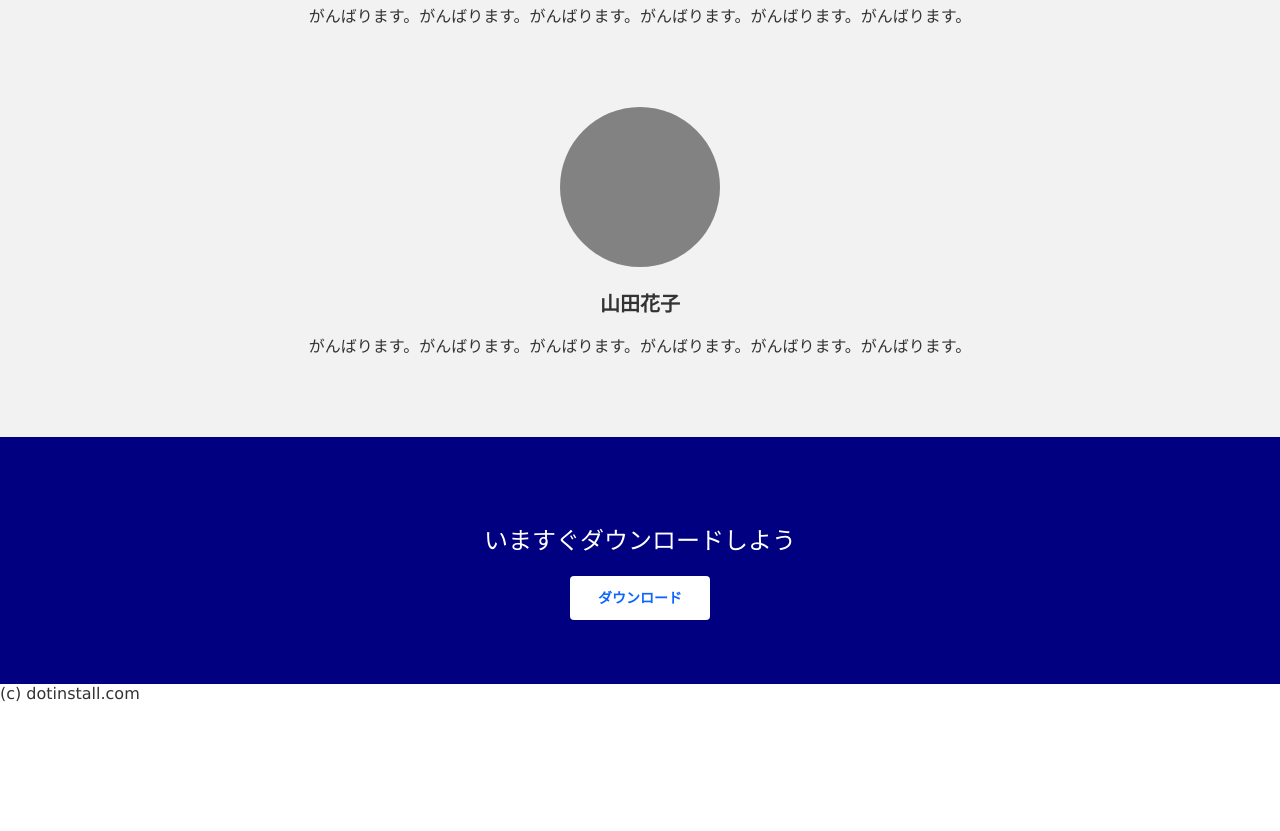
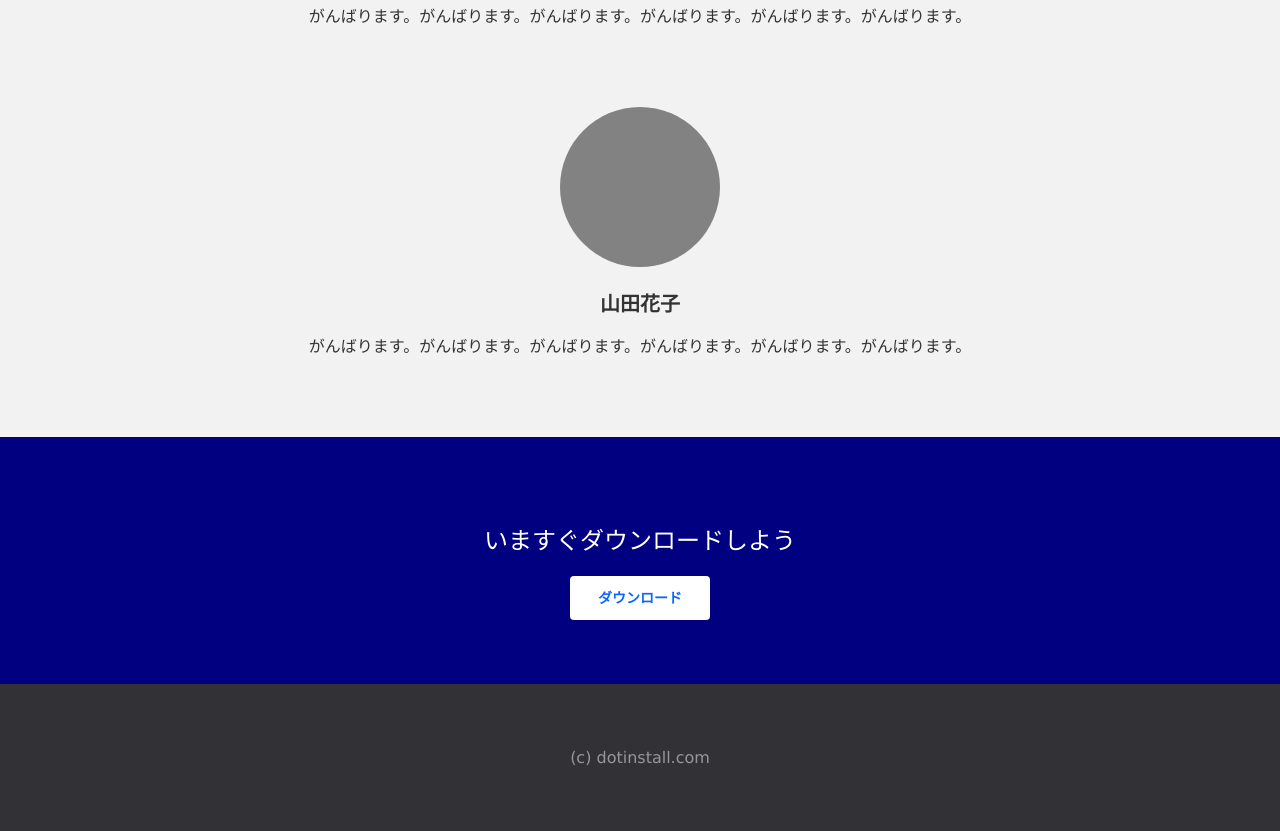
Before and after one commit to echizenyayota/echizenyayota.github.io, a plain HTML site: page index.html in a window 1280 px wide. Shown: the part 4078-4909 px from the top of the page. Before the commit the page ends 4781 px from the top, so only its background shows below. Drawn offline with Linux system fonts and the light colour scheme.

Commit message:
Add files via upload

```diff
--- a/css/styles.css
+++ b/css/styles.css
@@ -105,3 +105,10 @@ header img {
 .call-to-action .btn {
   margin: 0 auto;
 }
+
+footer {
+  padding: 64px 0;
+  background : #323135;
+  color: #98969c;
+  text-align: center;
+}
```
